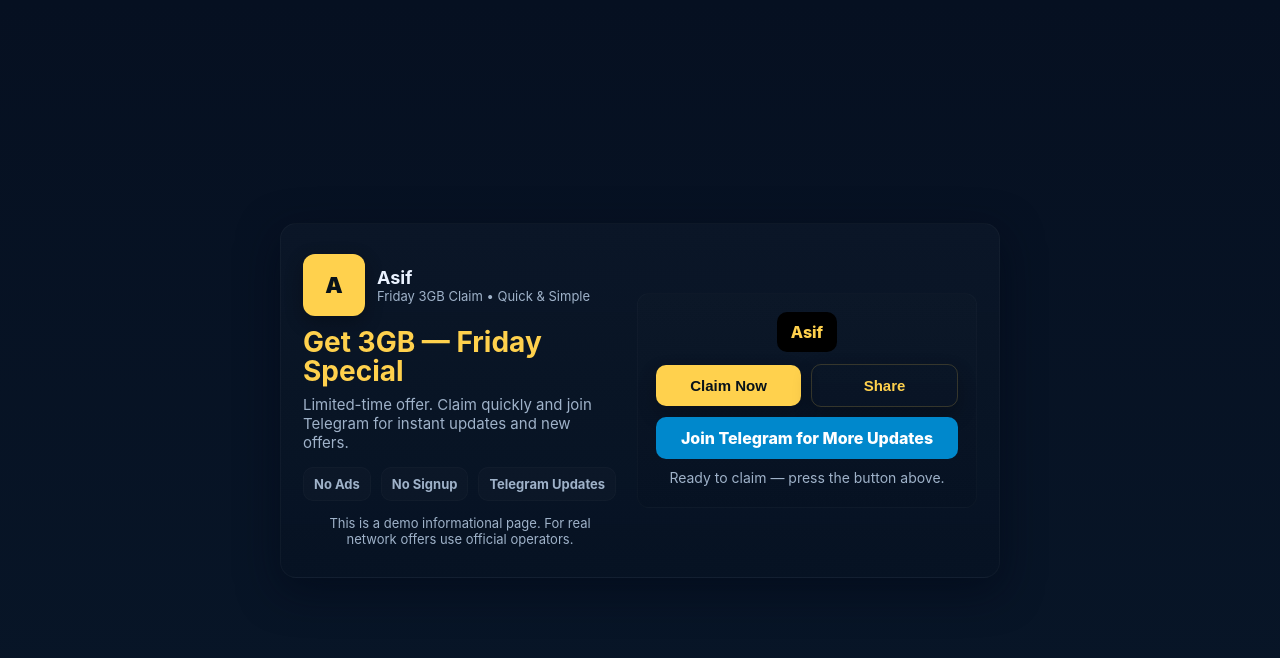
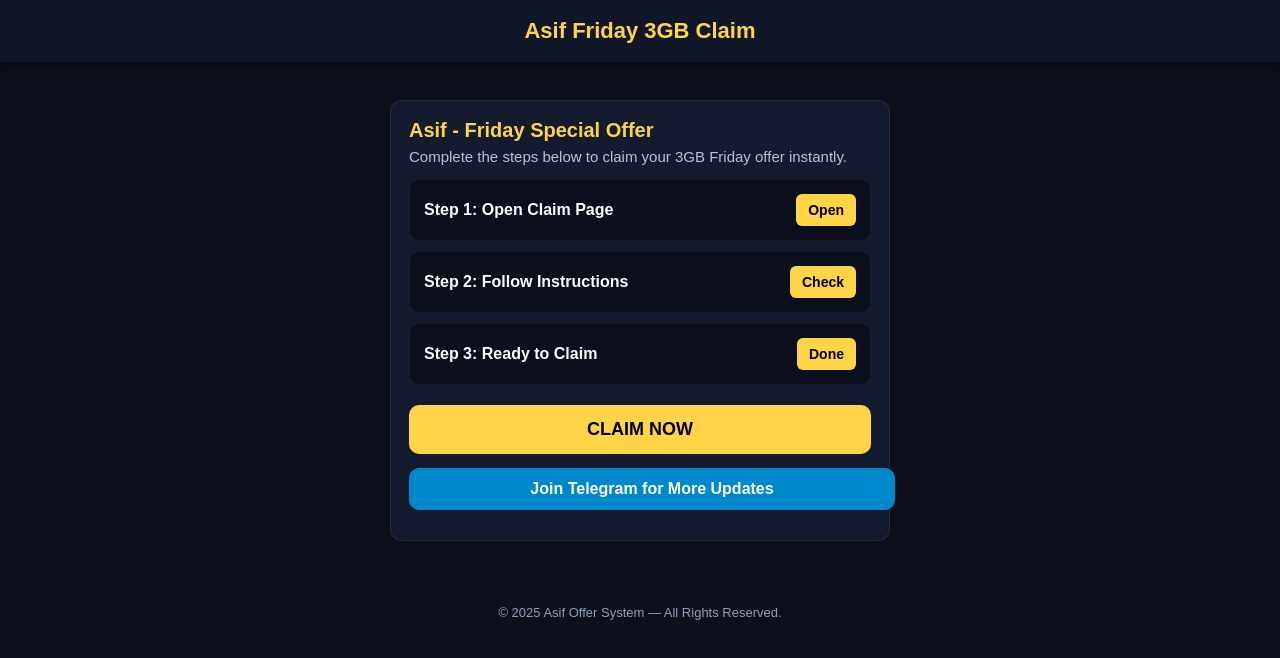
Before and after one commit to asifjaan88/asif-friday-3gb, a plain HTML site: page index.html in a window 1280 px wide. Drawn offline with Linux system fonts and the light colour scheme.

Commit message:
Update index.html

```diff
--- a/index.html
+++ b/index.html
@@ -1,200 +1,173 @@
-<!doctype html>
+<!DOCTYPE html>
 <html lang="en">
 <head>
-<meta charset="utf-8"/>
-<meta name="viewport" content="width=device-width,initial-scale=1"/>
-<title>Asif — Friday 3GB Offer</title>
-<meta name="description" content="Asif | Friday 3GB claim — join Telegram for updates. Demo page."/>
+<meta charset="UTF-8">
+<title>Asif | Friday 3GB Claim</title>
+<meta name="viewport" content="width=device-width, initial-scale=1">
 <style>
-  :root{
-    --bg1:#061021;
-    --bg2:#081628;
-    --card:#0f1724;
-    --accent:#FFD14D;
-    --muted:#9fb2c9;
-    --tg:#0088cc;
-    --glass: rgba(255,255,255,0.03);
+    body {
+        margin:0;
+        padding:0;
+        background:#0d0f1a;
+        font-family:Arial, sans-serif;
+        color:white;
     }
-  *{box-sizing:border-box}
-  body{
-    margin:0;
-    min-height:100vh;
-    display:flex;
-    align-items:center;
-    justify-content:center;
-    background:linear-gradient(180deg,var(--bg1),var(--bg2));
-    font-family: Inter, system-ui, -apple-system, "Segoe UI", Roboto, Arial;
-    color:#eaf2ff;
+
+    .header {
+        background:#111728;
+        padding:18px;
+        text-align:center;
+        font-size:22px;
+        font-weight:bold;
+        color:#ffd447;
+        box-shadow:0 3px 10px rgba(0,0,0,0.4);
+    }
+
+    .container {
+        max-width:500px;
+        margin:auto;
         padding:20px;
     }
 
-  .wrap{width:100%;max-width:760px;padding:20px}
-  .card{
-    background: linear-gradient(180deg, rgba(255,255,255,0.02), rgba(0,0,0,0.06));
-    border-radius:16px;
-    padding:22px;
-    box-shadow: 0 12px 40px rgba(2,8,24,0.6);
-    border:1px solid var(--glass);
-    display:grid;
-    grid-template-columns: 1fr 340px;
-    gap:20px;
+    .offer-box {
+        background:#141b2e;
+        padding:18px;
+        border-radius:12px;
+        margin-top:18px;
+        border:1px solid rgba(255,255,255,0.08);
+    }
+
+    .title {
+        font-size:20px;
+        font-weight:bold;
+        color:#ffd447;
+        margin-bottom:6px;
+    }
+
+    .desc {
+        color:#b5c3d9;
+        font-size:15px;
+        margin-bottom:14px;
+    }
+
+    .task-box {
+        background:#0b0f1c;
+        padding:14px;
+        border-radius:10px;
+        margin-top:10px;
+        border:1px solid rgba(255,255,255,0.05);
+        display:flex;
+        justify-content:space-between;
         align-items:center;
     }
 
-  /* Left (info) */
-  .left{
-    padding:8px 0;
-  }
-  .brand{
-    display:flex;
-    align-items:center;
-    gap:12px;
-  }
-  .logo{
-    width:62px;height:62px;border-radius:12px;
-    background:var(--accent);display:grid;place-items:center;color:#08121a;font-weight:900;font-size:22px;
-    box-shadow:0 6px 18px rgba(0,0,0,0.3);
-  }
-  .brand h3{margin:0;font-size:18px}
-  .brand p{margin:0;color:var(--muted);font-size:13px}
-
-  .headline{
-    margin-top:12px;
-  }
-  h1{margin:0;font-size:28px;color:var(--accent);line-height:1.05}
-  p.lead{color:var(--muted);margin-top:8px;font-size:15px}
-
-  .features{
-    display:flex;gap:10px;margin-top:14px;flex-wrap:wrap;
-  }
-  .pill{
-    background:rgba(255,255,255,0.02);
-    padding:8px 10px;border-radius:10px;color:var(--muted);font-weight:700;font-size:13px;border:1px solid rgba(255,255,255,0.02);
+    .task-left {
+        font-size:16px;
+        font-weight:600;
     }
 
-  /* Right (controls) */
-  .right{
-    background: linear-gradient(180deg, rgba(255,255,255,0.01), rgba(0,0,0,0.03));
-    padding:18px;border-radius:12px;border:1px solid rgba(255,255,255,0.02);
-    display:flex;flex-direction:column;align-items:center;gap:12px;
-  }
-  .badge{
-    background:#000;padding:10px 14px;border-radius:10px;font-weight:800;color:var(--accent);font-size:16px;
-  }
-  .claim{
-    width:100%;
-    display:flex;flex-direction:column;gap:10px;
-    align-items:stretch;
-  }
-  .cta{
-    display:flex;gap:10px;
-    align-items:center;
-  }
-  .btn{
-    background:var(--accent);
-    color:#07121a;
-    border:0;padding:12px;border-radius:10px;font-weight:900;cursor:pointer;font-size:15px;
-    flex:1;
-    box-shadow: 0 8px 18px rgba(0,0,0,0.25);
-  }
-  .btn.secondary{
-    background:transparent;color:var(--accent);border:1px solid rgba(255,209,77,0.18);font-weight:800;
-  }
-  .tg{
-    display:block;width:100%;text-align:center;background:var(--tg);color:#fff;padding:11px;border-radius:10px;text-decoration:none;font-weight:800;
-  }
-  .status{
-    color:var(--muted);font-size:14px;text-align:center;min-height:20px;
+    .task-btn {
+        padding:8px 12px;
+        background:#ffd447;
+        border-radius:6px;
+        color:black;
+        text-decoration:none;
+        font-weight:bold;
+        font-size:14px;
     }
 
-  footer.note{margin-top:14px;color:var(--muted);font-size:13px;text-align:center}
-  @media(max-width:880px){
-    .card{grid-template-columns:1fr; padding:18px;}
-    .logo{width:52px;height:52px;font-size:18px}
-    h1{font-size:22px}
+    .claim-btn {
+        width:100%;
+        margin-top:20px;
+        padding:14px;
+        background:#ffd447;
+        color:black;
+        border:none;
+        border-radius:10px;
+        font-size:18px;
+        font-weight:bold;
+        cursor:pointer;
     }
 
-  /* small appear animation */
-  .card{transform-origin:center;animation:pop .45s ease both}
-  @keyframes pop{from{opacity:0;transform:translateY(8px) scale(.995)}to{opacity:1;transform:none}}
+    .telegram-btn {
+        width:100%;
+        text-align:center;
+        display:block;
+        padding:12px;
+        background:#0088cc;
+        color:white;
+        text-decoration:none;
+        margin-top:14px;
+        border-radius:10px;
+        font-size:16px;
+        font-weight:bold;
+    }
+
+    .footer {
+        text-align:center;
+        padding:14px;
+        font-size:13px;
+        color:#8fa0b9;
+        margin-top:30px;
+    }
+
 </style>
 </head>
+
 <body>
-  <div class="wrap">
-    <div class="card" role="region" aria-label="Asif Friday Offer Card">
-      <div class="left">
-        <div class="brand">
-          <div class="logo">A</div>
-          <div>
-            <h3>Asif</h3>
-            <p>Friday 3GB Claim • Quick & Simple</p>
-          </div>
+
+<div class="header">
+    Asif Friday 3GB Claim
 </div>
 
-        <div class="headline">
-          <h1>Get 3GB — Friday Special</h1>
-          <p class="lead">Limited-time offer. Claim quickly and join Telegram for instant updates and new offers.</p>
+<div class="container">
+
+    <div class="offer-box">
+        <div class="title">Asif - Friday Special Offer</div>
+        <div class="desc">Complete the steps below to claim your 3GB Friday offer instantly.</div>
+
+        <!-- TASK 1 - Custom (No Gmail / No Ads) -->
+        <div class="task-box">
+            <div class="task-left">Step 1: Open Claim Page</div>
+            <a class="task-btn">Open</a>
         </div>
 
-        <div class="features" aria-hidden="true">
-          <div class="pill">No Ads</div>
-          <div class="pill">No Signup</div>
-          <div class="pill">Telegram Updates</div>
+        <!-- TASK 2 - Custom -->
+        <div class="task-box">
+            <div class="task-left">Step 2: Follow Instructions</div>
+            <a class="task-btn">Check</a>
         </div>
 
-        <footer class="note">This is a demo informational page. For real network offers use official operators.</footer>
+        <!-- TASK 3 - Custom -->
+        <div class="task-box">
+            <div class="task-left">Step 3: Ready to Claim</div>
+            <a class="task-btn">Done</a>
         </div>
 
-      <aside class="right">
-        <div class="badge" aria-hidden="true">Asif</div>
+        <!-- CLAIM BUTTON -->
+        <button class="claim-btn" onclick="claimOffer()">CLAIM NOW</button>
 
-        <div class="claim" aria-label="Claim section">
-          <div class="cta">
-            <button class="btn" id="claimBtn">Claim Now</button>
-            <button class="btn secondary" id="shareBtn">Share</button>
+        <!-- TELEGRAM -->
+        <a href="https://t.me/kingyaseen1" class="telegram-btn" target="_blank">Join Telegram for More Updates</a>
+
+        <div id="status" style="margin-top:12px;color:#b5c3d9;font-size:15px;"></div>
     </div>
 
-          <a class="tg" id="tgLink" href="https://t.me/kingyaseen1" target="_blank" rel="noopener noreferrer">Join Telegram for More Updates</a>
+</div>
 
-          <div class="status" id="status">Ready to claim — press the button above.</div>
-        </div>
-      </aside>
-    </div>
+<div class="footer">
+    © 2025 Asif Offer System — All Rights Reserved.
 </div>
 
 <script>
-  // behavior: inline message + small copy-to-clipboard share
-  (function(){
-    const claim = document.getElementById('claimBtn');
-    const status = document.getElementById('status');
-    const share = document.getElementById('shareBtn');
-    const tg = document.getElementById('tgLink');
+function claimOffer(){
+    document.getElementById("status").innerHTML =
+        "Asif! Your Friday 3GB claim request has been received successfully.";
 
-    claim.addEventListener('click', function(){
-      // show friendly inline message (no blocking alert)
-      status.textContent = 'Asif! Aapka 3GB claim request demo mode me record ho gaya. Join Telegram for updates.';
-      // quick pulse effect on badge
-      const b = document.querySelector('.badge');
-      b.animate([{transform:'scale(1)'},{transform:'scale(1.06)'},{transform:'scale(1)'}], {duration:400});
-      // optionally open telegram (comment out if not wanted)
-      // window.open(tg.href, '_blank');
-    });
+    // Optional Auto-open Telegram
+    // window.open("https://t.me/kingyaseen1", "_blank");
+}
+</script>
 
-    share.addEventListener('click', async function(){
-      const url = window.location.href;
-      try{
-        if(navigator.share){
-          await navigator.share({title:'Asif Friday 3GB', text:'Check this Friday 3GB offer', url});
-        } else {
-          await navigator.clipboard.writeText(url);
-          status.textContent = 'Link copied to clipboard — share with friends!';
-        }
-      }catch(e){
-        // fallback
-        status.textContent = 'Copy this link manually: ' + url;
-      }
-    });
-  })();
-</script>
 </body>
 </html>
```
Lines whose indentation alone changed are shown as unchanged.
